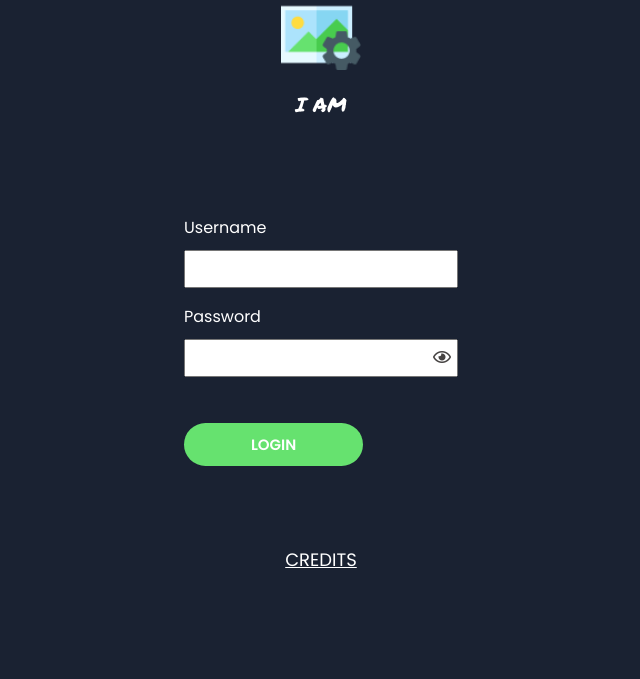
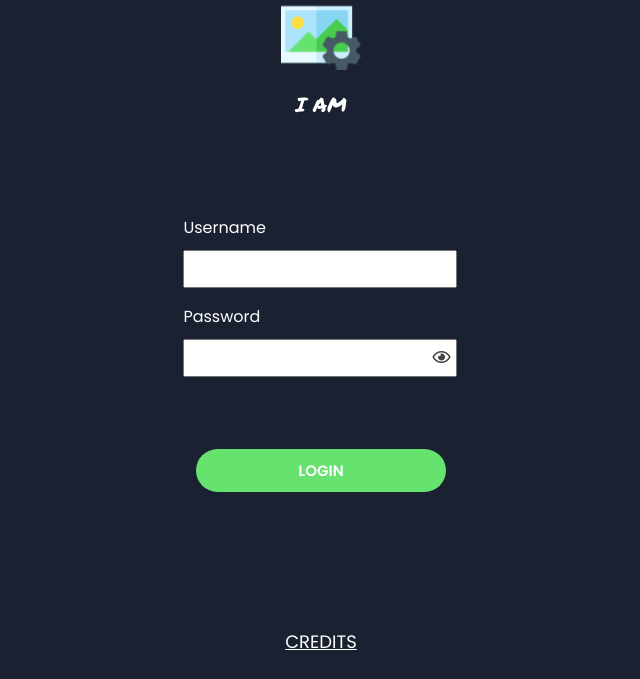
Before and after one commit to team1-td/iam-webapp, a Flask app: page / in a window 1280 px wide. Shown: the part 121-800 px from the top of the page, without its empty margins (319-959 px from the left). Run offline with Flask 2, Linux system fonts and the light colour scheme; some libraries are stand-ins or nearby versions.

Commit message:
Test CSS
test CSS

```diff
--- a/static/assets/css/style.css
+++ b/static/assets/css/style.css
@@ -1,6 +1,6 @@
 .btn {
     text-align: center;
-    width: 70vw;
+    width: 250px;
     height: 43px;
     background-color: #66E26F;
     border-radius: 30px;
@@ -9,8 +9,7 @@
     font-weight: bold;
     border: none;
     color: #ffffff;
-    /*margin: 43px;*/
-    margin-top: 2em;
+    margin: 56px;
     cursor: pointer;
 }
 
@@ -41,7 +40,6 @@
 
 @media (min-width: 768px) {
     .btn {
-        width: 14vw;
         text-align: center;
     }
 }
@@ -55,6 +53,10 @@
     flex-wrap: nowrap;
     align-items: center;
     margin-top: 10vh;
+}
+
+.position__modifier {
+    margin-left: 12%;
 }
 
 
--- a/templates/index.html
+++ b/templates/index.html
@@ -38,11 +38,11 @@
     <!--FORM DI INSERIMENTO USERNAME E PASSWORD-->
     <div class="data_insert">
         <form action="{{ url_for('home') }}" method="POST">
-            <p>
+            <p class="position__modifier">
                 <label for="username">Username</label><br>
                 <input type="text" id="username" name="username" class="inputfield_style">
             </p>
-            <p>
+            <p class="position__modifier">
                 <label for="password">Password</label><br>
                 <input type="password" id="password" name="password" class="inputfield_style">
                 <i class="far fa-eye" id="togglePassword"></i>
```
